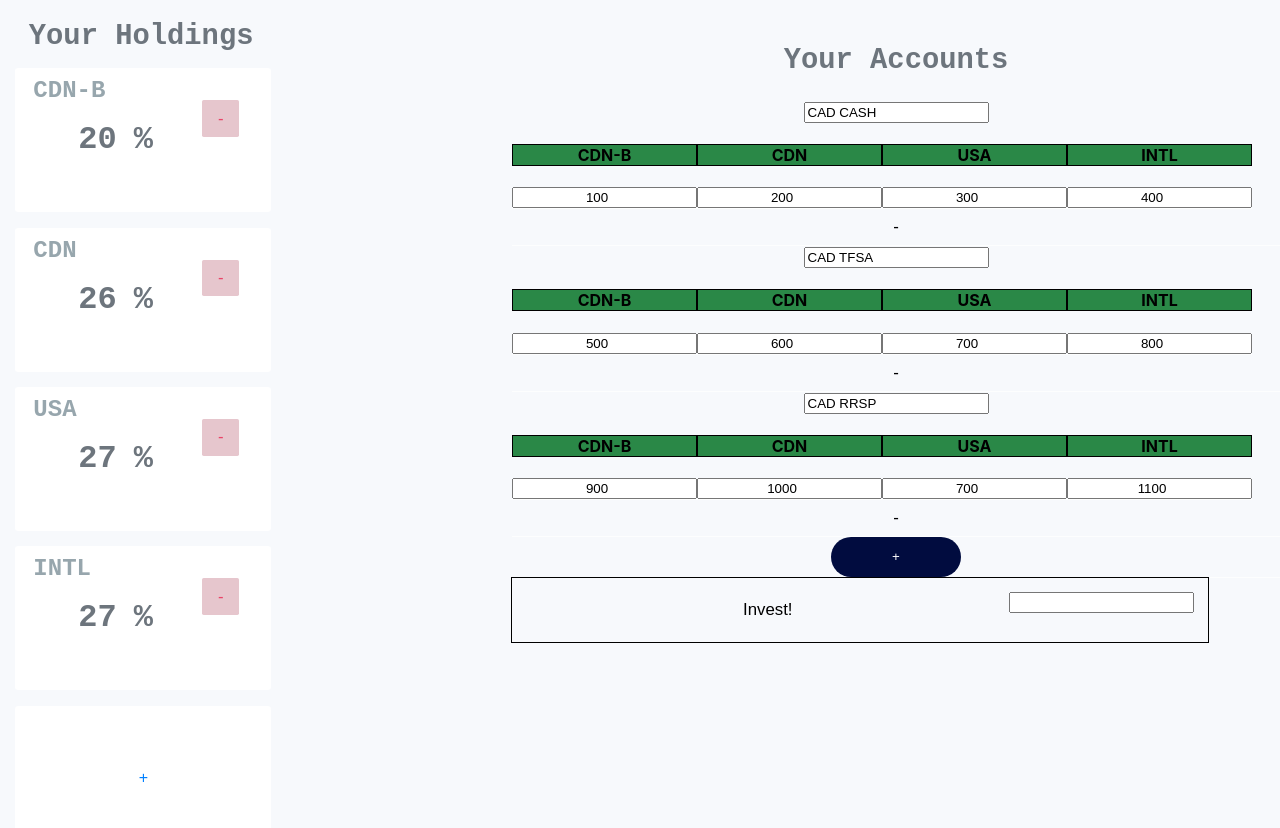
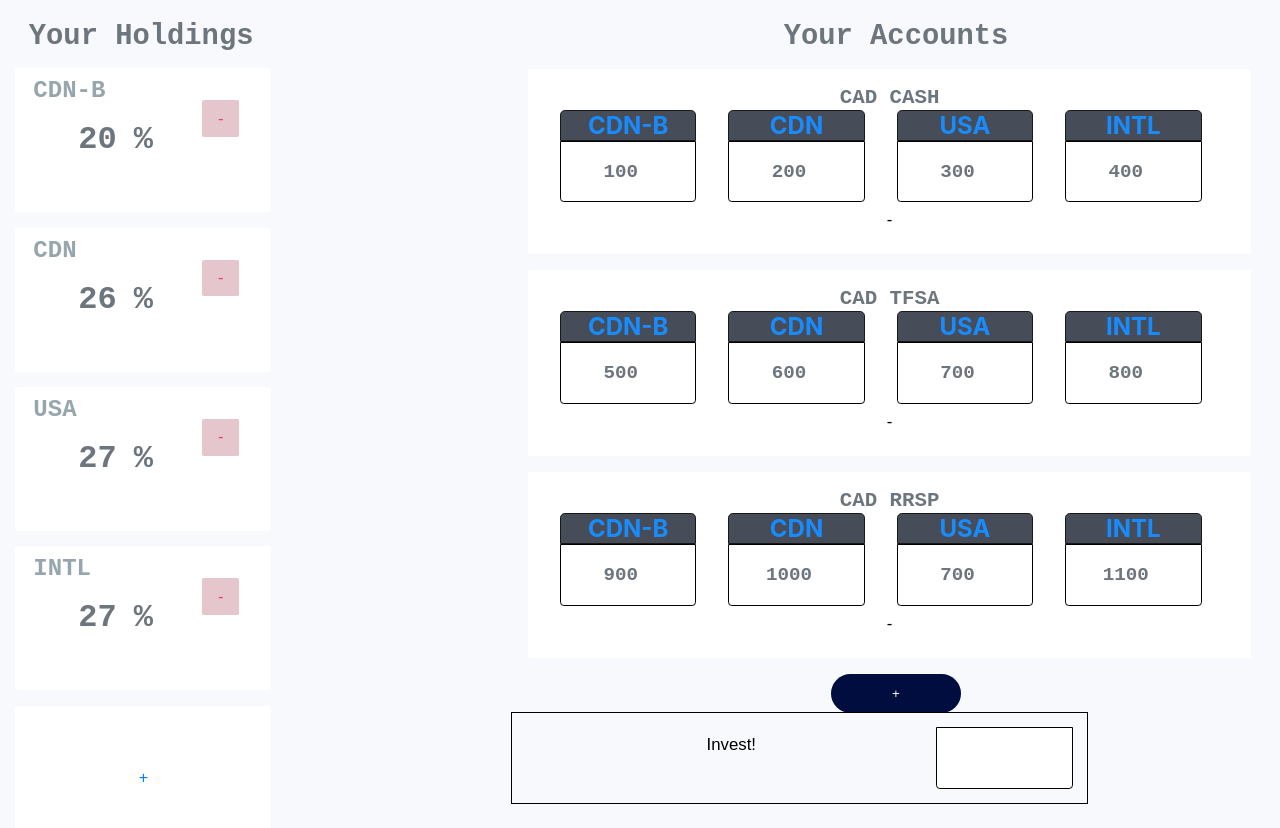
Before and after one commit to nikolamarunic/potatocalculator, a React app: page / in a window 1280 px wide. Shown: the part 64-892 px from the top of the page. Built offline with nearby package versions, Linux system fonts and the light colour scheme.

Commit message:
resolved issue with account spilling off the screen

```diff
--- a/src/Components/Account/Account.css
+++ b/src/Components/Account/Account.css
@@ -1,9 +1,10 @@
 .Account {
-  display: flex;
+  /* display: flex; */
   align-items: center;
-  border-bottom: 1px solid rgba(256, 256, 256, 0.8);
   display: block;
   width: 100%;
+
+
 }
 
 .Account-action {
@@ -25,10 +26,24 @@
   flex-direction: row;
 }
 
+.AccountEntry {
+  margin-left: 1em;
+  margin-right: 1em;
+}
+
 .entries {
   min-width: 101%;
   overflow: scroll;
+  text-align: center;
+  justify-content: space-evenly;
+
 }
 .accountTitle {
-  border: 0px;
+  border: 0;
+  text-align: center;
+  outline: none;
+  font-size: 1.3em;
+  font-family: "Courier New", Courier, monospace;
+  color:#6d757d;
+  font-weight: 900;
 }
--- a/src/Components/Account/Account.js
+++ b/src/Components/Account/Account.js
@@ -23,8 +23,8 @@ class Account extends React.Component {
   }
 
   handleNameChange(event) {
-    let newAcc = {name: this.props.account.name, id: this.props.account.id, values: this.props.account.values, newName: event.target.value};
-    this.setState({name: newAcc.newName});
+    let newAcc = { name: this.props.account.name, id: this.props.account.id, values: this.props.account.values, newName: event.target.value };
+    this.setState({ name: newAcc.newName });
     this.props.onNameChange(newAcc);
   }
 
@@ -37,14 +37,12 @@ class Account extends React.Component {
   render() {
     return (
       <div className="Account">
-        <div className="accountTitle">
-          {/* <h2>{this.props.account.name}</h2> */}
-          <input key={this.props.account.id}  type= 'text' value = {this.props.account.name} onChange={this.handleNameChange}></input>
-          </div>
+        {/* <h2>{this.props.account.name}</h2> */}
+        <input className="accountTitle" key={this.props.account.id} type='text' value={this.props.account.name} onChange={this.handleNameChange}></input>
         <div className="entries">
           {
             this.props.stocks.map((holding, i) => {
-              return <AccountEntry name={holding} key={`ent${i + 1}`} value={this.props.account.values[holding]} handleAmountChange = {this.handleAmountChange}/>
+              return <AccountEntry name={holding} key={`ent${i + 1}`} value={this.props.account.values[holding]} handleAmountChange={this.handleAmountChange} />
             })
           }
         </div>
--- a/src/Components/AccountEntry/AccountEntry.css
+++ b/src/Components/AccountEntry/AccountEntry.css
@@ -1,35 +1,41 @@
 .AccountEntry {
   display: table-cell;
   align-items: center;
-  border-bottom: 1px solid rgba(256, 256, 256, 0.8);
-}
-
-.AccountEntry-action {
-  cursor: pointer;
-  padding: .5rem;
-  font-size: 1.05rem;
-  transition: color .25s;
-  border: 0px;
-  background-color: rgba(0, 0, 0, 0);
-  color: #fff;
-}
-
-.AccountEntry-action:hover {
-  color: rgba(265, 265, 265, .5);
+  padding-left: 1em;
+  padding-right: 1em;
 }
 
 .AccountEntry-information {
   flex-grow: 1;
   flex-direction: row;
+
 }
 
 .value {
   text-align: center;
   float: right;
-  clear: both;
+  border: 1px solid black;
+  padding-left: 1em;
+  padding-right: 1em;
+  height: 3em;
+  border-radius: 0 0 .2em .2em;
+  font-size: 1.5vw;
+  width: 5em;
+  font-family: "Courier New", Courier, monospace;
+  color:#6d757d;
+  font-weight: 900;
+
 }
 
 .name {
-  background-color: rgba(2, 114, 36, 0.836);
+  background-color: #323a46;
+  color: #0080ff;
+
+
+  opacity: 90%;
   border: 1px solid black;
+  padding-top: 0;
+  margin:0;
+  font-size: 1.5em;
+  border-radius: .2em .2em 0 0;
 }
--- a/src/Components/Accounts/Accounts.css
+++ b/src/Components/Accounts/Accounts.css
@@ -1,14 +1,12 @@
-.Accounts {
+.Accounts.AccountHolder {
   width: 40%;
   align-items: center;
   overflow-y: scroll;
-  padding: .88rem;
-  background-color: rgba(50, 105, 0, 0.7);
-  outline: 1px solid black;
-  float: right;
-  display: table-cell;
+  padding: .88em;
+  padding-right: 2em;
   text-align: center;
-
+  font-family: "Courier New", Courier, monospace;
+  color:#6d757d;
 }
 
 ::-webkit-scrollbar {
@@ -31,10 +29,11 @@
 }
 
 .accountsTitle {
-  font-family: "Courier New", Courier, monospace;
   font-size: 1.8em;
   font-weight: 3000;
   color:#6d757d;
+  font-family: "Courier New", Courier, monospace;
+  margin:0;
 }
 
 .AccountsButton:hover {
--- a/src/Components/Accounts/Accounts.js
+++ b/src/Components/Accounts/Accounts.js
@@ -31,7 +31,7 @@ class Accounts extends React.Component {
 
   render() {
     return (
-      <div className="Account">
+      <div className="AccountHolder">
         <h2 className="accountsTitle">Your Accounts</h2>
         <AccountsList accounts = {this.props.accounts} holdings = {this.props.holdings}
         onRemove = {this.props.onRemove} onAmountChange = {this.props.onAmountChange} onNameChange = {this.props.onNameChange}/>
--- a/src/Components/AccountsList/AccountsList.css
+++ b/src/Components/AccountsList/AccountsList.css
@@ -1,4 +1,13 @@
 .AccountsList {
-  width: 100%;
+  width: 90%;
   text-align: center;
+
 }
+ .Account {
+  background-color: white;
+  padding: 1em;
+  margin: 1em;
+  /* border: 1px solid #282c34; */
+  border-radius: .2em;
+
+ }
```
